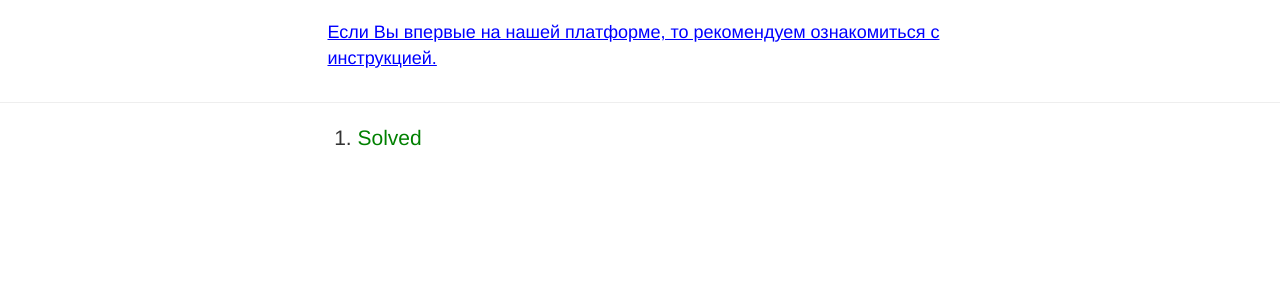
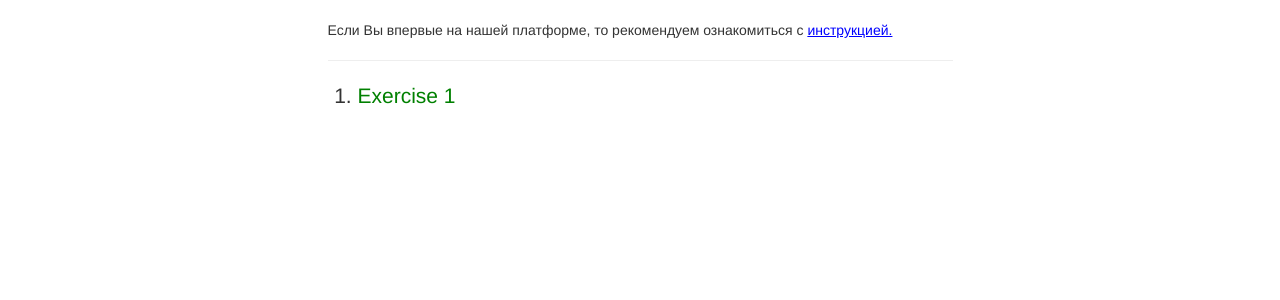
Before and after one commit to boris-stepanov/hypertext-ielts, a Flask app: page /exercise in a window 1280 px wide. Shown: the part 56-356 px from the top of the page. Run offline with Flask 2, Linux system fonts and the light colour scheme; a user stored in the database is signed in; tables that the repository leaves empty hold one stand-in row (values such as "Sample post"); some libraries are stand-ins or nearby versions.

```diff
--- a/source/static/style.css
+++ b/source/static/style.css
@@ -6,4 +6,4 @@
 .content { font-family: sans-serif; font-size: 20px; }
 .task { font-family: serif; font-size: 18px; }
 .video-instruction{ display: none; }
-.spoiler { font-size: 18px; text-decoration: underline; color: blue; }
+.spoiler { text-decoration: underline; color: blue; }
--- a/source/templates/texts.html
+++ b/source/templates/texts.html
@@ -7,21 +7,21 @@ Texts
 {% block content %}
 <div class="row">
     <div class="col-xs-6 col-md-offset-3">
-        <p id="spoiler1" class="bg-normal spoiler" onclick="videoSpoiler('1')">Если Вы впервые на нашей платформе, то рекомендуем ознакомиться с инструкцией.</p>
+        <p class="bg-normal">Если Вы впервые на нашей платформе, то рекомендуем ознакомиться с <span id="spoiler1" class="spoiler" onclick="videoSpoiler('1')">инструкцией.</span></p>
         <div id="video1" class="embed-responsive embed-responsive-16by9 video-instruction">
             <iframe class="embed-responsive-item" src="https://www.youtube.com/embed/_WcE_l1qduQ" allow="accelerometer; autoplay; encrypted-media; gyroscope; picture-in-picture" allowfullscreen></iframe>
         </div>
+<hr/>
     </div>
 </div>
-<hr/>
 <ol>
 {% for eid, result in shorts.items() %}
 <div class="row">
     <div class="col-xs-6 col-md-offset-3 btn-group">
         {% if result >= 0 %}
-        <li class="lead"><a class="solved" href="description/{{ eid }}">Solved</a></li>
+        <li class="lead"><a class="solved" href="description/{{ eid }}">Exercise {{ eid }}</a></li>
         {% else %}
-        <li class="lead"><a class="unsolved" href="description/{{ eid }}">Unsolved</a></li
+        <li class="lead"><a class="unsolved" href="description/{{ eid }}">Exercise {{ eid }}</a></li
         {% endif %}
     </div>
 </div>
```
Also changed, not shown: source/templates/login.html (+9 -1 lines).
